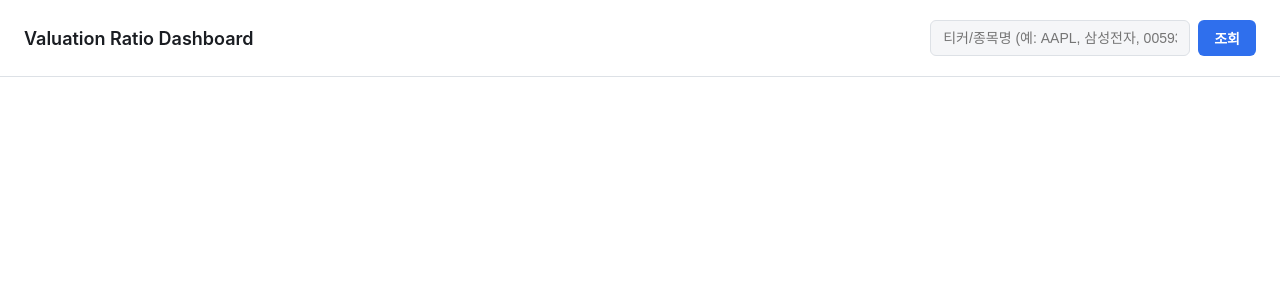
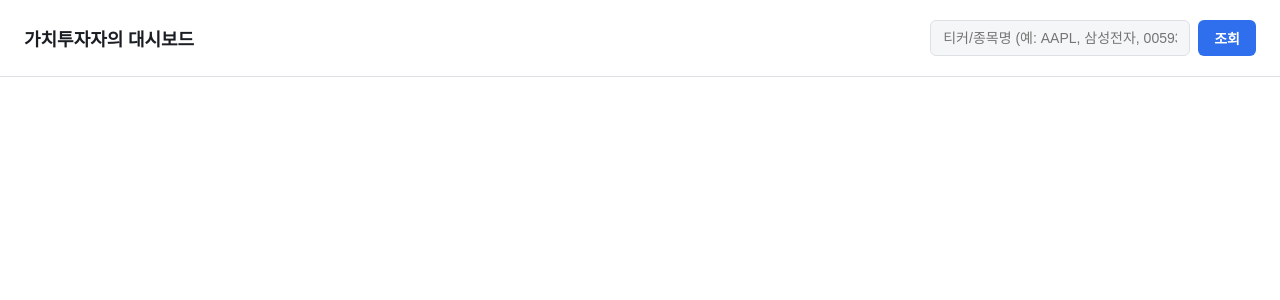
Before and after one commit to nextxyz/valuation-ratio-dashboard, a Flask app: page / in a window 1280 px wide. Shown: the top 300 px of the page. Run offline with Flask 3, Linux system fonts and the light colour scheme.

Commit message:
chore: rename site title to 가치투자자의 대시보드
Co-Authored-By: Claude Sonnet 5 <noreply@anthropic.com>

```diff
--- a/templates/index.html
+++ b/templates/index.html
@@ -3,12 +3,12 @@
 <head>
   <meta charset="utf-8" />
   <meta name="viewport" content="width=device-width, initial-scale=1" />
-  <title>Valuation Ratio Dashboard</title>
+  <title>가치투자자의 대시보드</title>
   <link rel="stylesheet" href="{{ url_for('static', filename='style.css') }}" />
 </head>
 <body>
   <header class="topbar">
-    <h1>Valuation Ratio Dashboard</h1>
+    <h1>가치투자자의 대시보드</h1>
     <form id="ticker-form" class="ticker-form">
       <input
         id="ticker-input"
```
Also changed, not shown: README.md.
